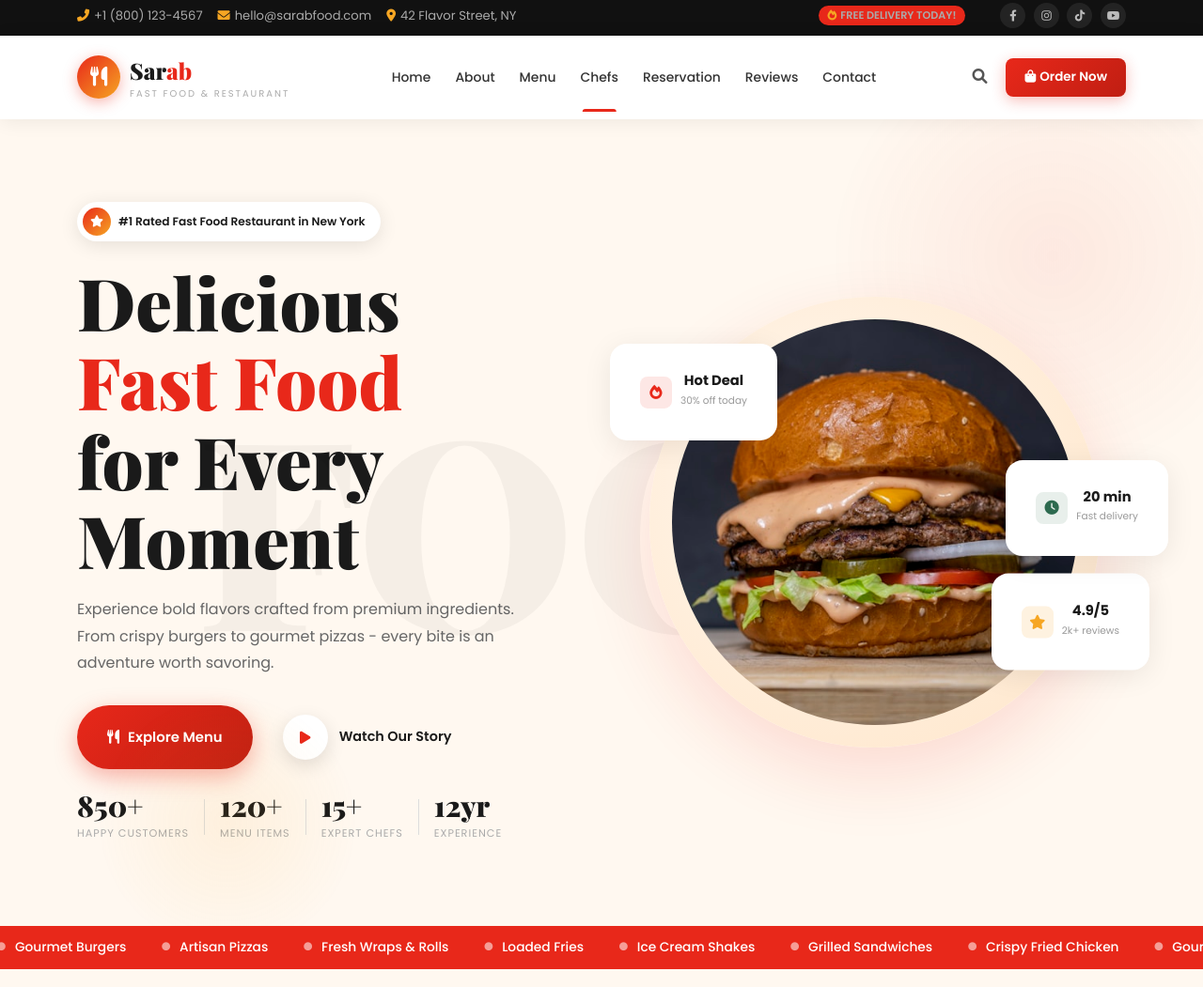
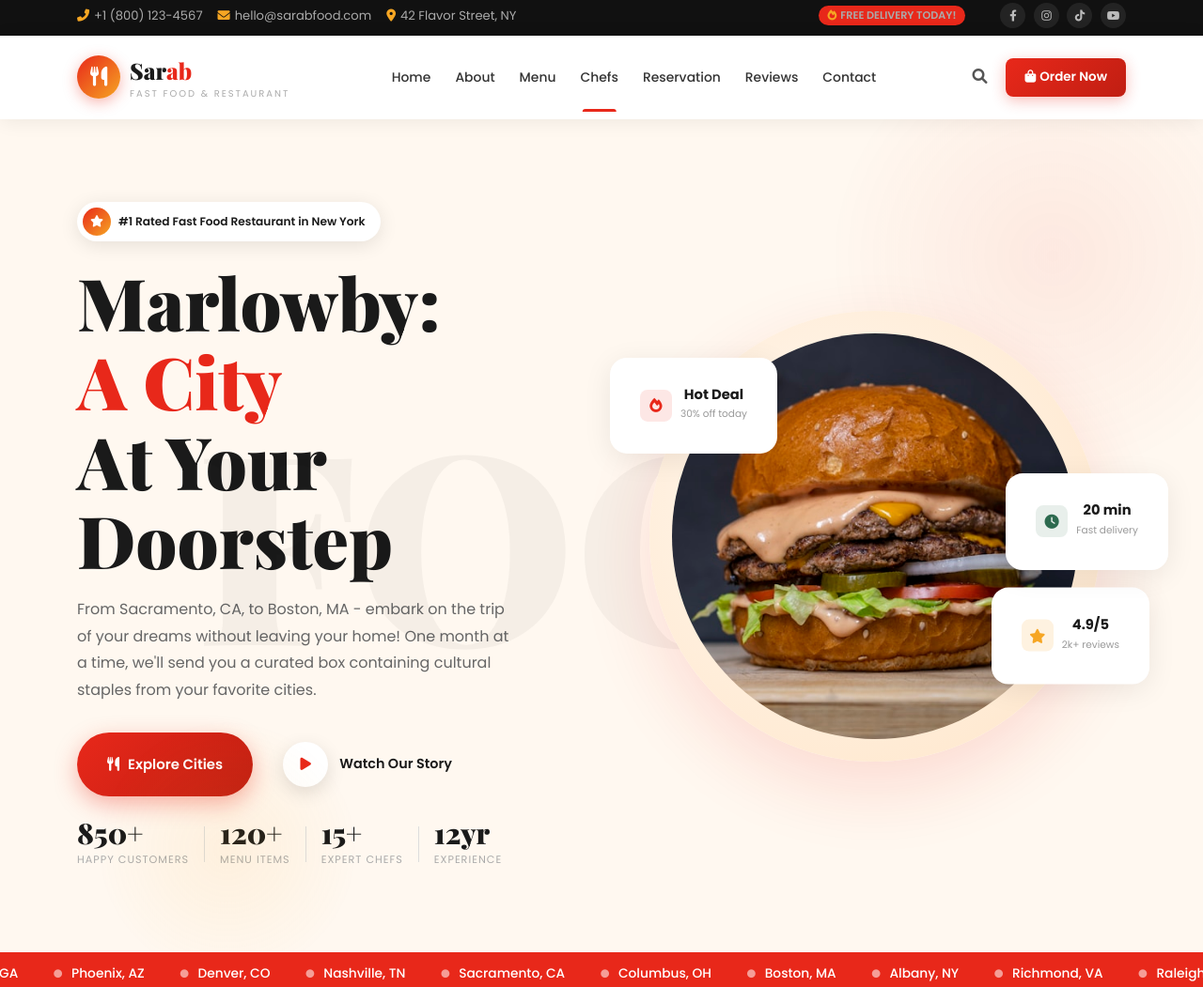
Before and after one commit to Daniel-6006/Marlowby, a plain HTML site: page index.html in a window 1280 px wide. Shown: the part 5-1056 px from the top of the page at 94% size. Drawn offline with nearby package versions, Linux system fonts and the light colour scheme.

Commit message:
Edited the text on hero section

```diff
--- a/index.html
+++ b/index.html
@@ -140,10 +140,12 @@
                      <div class="hbi"><i class="fas fa-star"></i></div>
                      <span>#1 Rated Fast Food Restaurant in New York</span>
                   </div>
-                  <h1 class="htitle">Delicious <span class="hl">Fast Food</span><br/>for Every Moment</h1>
-                  <p class="hdesc">Experience bold flavors crafted from premium ingredients. From crispy burgers to gourmet pizzas - every bite is an adventure worth savoring.</p>
+                  <h1 class="htitle">Marlowby:  <span class="hl">A City</span><br/>At Your Doorstep</h1>
+                  <p class="hdesc">From Sacramento, CA, to Boston, MA - embark on the trip of your dreams without leaving your home!
+                     One month at a time, we'll send you a curated box containing cultural staples from your favorite cities.
+                  </p>
                   <div class="d-flex flex-wrap gap-3 mb-2">
-                     <a href="#menu" class="btn-red"><i class="fas fa-utensils"></i>Explore Menu</a>
+                     <a href="#menu" class="btn-red"><i class="fas fa-utensils"></i>Explore Cities</a>
                      <!-- FIX 2: Magnific popup video trigger -->
 					 <a href="https://www.youtube.com/watch?v=RXv_uIN6e-Y" class="magnific_popup btn-play popup-youtube">
 						<div class="pico"><i class="fas fa-play"></i></div>
@@ -185,20 +187,20 @@
       <!-- MARQUEE -->
       <div class="mqsec">
          <div class="mqtrack">
-            <div class="mqitem"><i class="fas fa-circle"></i>Crispy Fried Chicken</div>
-            <div class="mqitem"><i class="fas fa-circle"></i>Gourmet Burgers</div>
-            <div class="mqitem"><i class="fas fa-circle"></i>Artisan Pizzas</div>
-            <div class="mqitem"><i class="fas fa-circle"></i>Fresh Wraps &amp; Rolls</div>
-            <div class="mqitem"><i class="fas fa-circle"></i>Loaded Fries</div>
-            <div class="mqitem"><i class="fas fa-circle"></i>Ice Cream Shakes</div>
-            <div class="mqitem"><i class="fas fa-circle"></i>Grilled Sandwiches</div>
-            <div class="mqitem"><i class="fas fa-circle"></i>Crispy Fried Chicken</div>
-            <div class="mqitem"><i class="fas fa-circle"></i>Gourmet Burgers</div>
-            <div class="mqitem"><i class="fas fa-circle"></i>Artisan Pizzas</div>
-            <div class="mqitem"><i class="fas fa-circle"></i>Fresh Wraps &amp; Rolls</div>
-            <div class="mqitem"><i class="fas fa-circle"></i>Loaded Fries</div>
-            <div class="mqitem"><i class="fas fa-circle"></i>Ice Cream Shakes</div>
-            <div class="mqitem"><i class="fas fa-circle"></i>Grilled Sandwiches</div>
+            <div class="mqitem"><i class="fas fa-circle"></i>Austin, TX</div>
+            <div class="mqitem"><i class="fas fa-circle"></i>Atlanta, GA</div>
+            <div class="mqitem"><i class="fas fa-circle"></i>Phoenix, AZ</div>
+            <div class="mqitem"><i class="fas fa-circle"></i>Denver, CO</div>
+            <div class="mqitem"><i class="fas fa-circle"></i>Nashville, TN</div>
+            <div class="mqitem"><i class="fas fa-circle"></i>Sacramento, CA</div>
+            <div class="mqitem"><i class="fas fa-circle"></i>Columbus, OH</div>
+            <div class="mqitem"><i class="fas fa-circle"></i>Boston, MA</div>
+            <div class="mqitem"><i class="fas fa-circle"></i>Albany, NY</div>
+            <div class="mqitem"><i class="fas fa-circle"></i>Richmond, VA</div>
+            <div class="mqitem"><i class="fas fa-circle"></i>Raleigh, NC</div>
+            <div class="mqitem"><i class="fas fa-circle"></i>Salt Lake City, UT</div>
+            <div class="mqitem"><i class="fas fa-circle"></i>Nashville, TN</div>
+            <div class="mqitem"><i class="fas fa-circle"></i>Tallahassee, FL</div>
          </div>
       </div>
       <!-- CATEGORY -->
```
